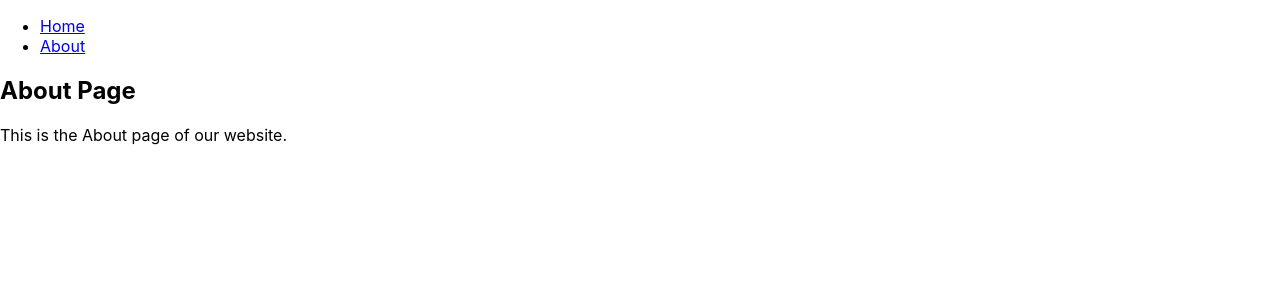
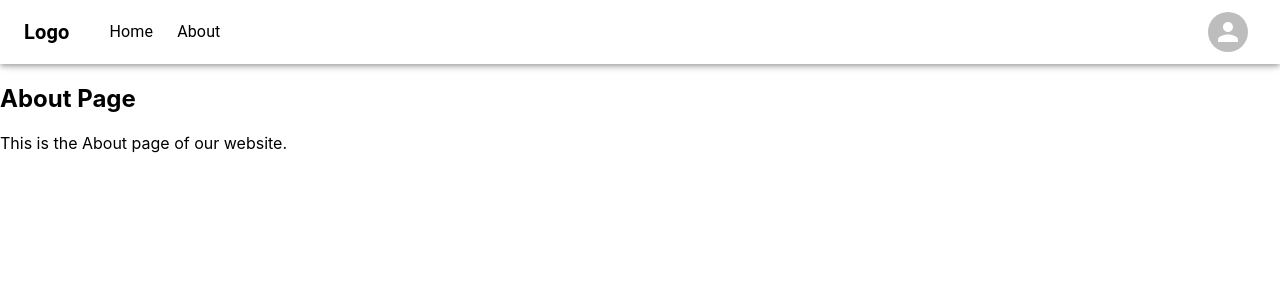
Before and after one commit to PassawutP/Intania-Hackathon, a React (Create React App) app in the folder frontend/: page /about in a window 1280 px wide. Shown: the top 300 px of the page. Built offline with nearby package versions, Linux system fonts and the light colour scheme.

Commit message:
feat: new navbar

```diff
--- a/frontend/package.json
+++ b/frontend/package.json
@@ -3,6 +3,9 @@
   "version": "0.1.0",
   "private": true,
   "dependencies": {
+    "@emotion/react": "^11.14.0",
+    "@emotion/styled": "^11.14.0",
+    "@mui/icons-material": "^7.0.1",
     "@testing-library/dom": "^10.4.0",
     "@testing-library/jest-dom": "^6.6.3",
     "@testing-library/react": "^16.2.0",
@@ -43,6 +46,7 @@
     ]
   },
   "devDependencies": {
+    "@types/react-icons": "^3.0.0",
     "@types/react-router-dom": "^5.3.3"
   }
 }
--- a/frontend/src/App.tsx
+++ b/frontend/src/App.tsx
@@ -2,25 +2,52 @@ import React from 'react';
 import { BrowserRouter as Router, Routes, Route, Link } from 'react-router-dom';
 import Home from './pages/Home';
 import About from './pages/About';
+import { AppBar, Toolbar, Typography, Box, IconButton, Avatar } from '@mui/material';
+import { useNavigate } from 'react-router-dom';
 
 const App: React.FC = () => {
+  const navigate = useNavigate();
+
   return (
-    <Router>
     <div className="App">
-        <nav>
-          <ul>
-            <li><Link to="/">Home</Link></li>
-            <li><Link to="/about">About</Link></li>
-          </ul>
-        </nav>
+      <React.Fragment>
+        <AppBar position="fixed" sx={{ backgroundColor: 'white', color: 'black' }}>
+          <Toolbar sx={{ display: 'flex', justifyContent: 'space-between' }}>
+            <Box sx={{ display: 'flex', alignItems: 'center' }}>
+              <Typography variant="h6" sx={{ marginRight: 5, fontWeight: 'bold' }}>
+                Logo
+              </Typography>
+              <Box sx={{ display: 'flex', gap: 3 }}>
+                <Link to="/" style={{ textDecoration: 'none', color: 'black' }}>
+                  <Typography variant="body1">Home</Typography>
+                </Link>
+                <Link to="/about" style={{ textDecoration: 'none', color: 'black' }}>
+                  <Typography variant="body1">About</Typography>
+                </Link>
+              </Box>
+            </Box>
+            <IconButton onClick={() => navigate('/profile')}>
+              <Avatar sx={{ width: 40, height: 40 }} />
+            </IconButton>
+          </Toolbar>
+        </AppBar>
+        <Toolbar />
+      </React.Fragment>
 
       <Routes>
         <Route path="/" element={<Home />} />
         <Route path="/about" element={<About />} />
       </Routes>
     </div>
+  );
+};
+
+const RootApp: React.FC = () => {
+  return (
+    <Router>
+      <App />
     </Router>
   );
 };
 
-export default App;
+export default RootApp;
```
Also changed, not shown: 1 other file (tests, documents, lock files or other folders). Lines whose indentation alone changed are shown as unchanged.
